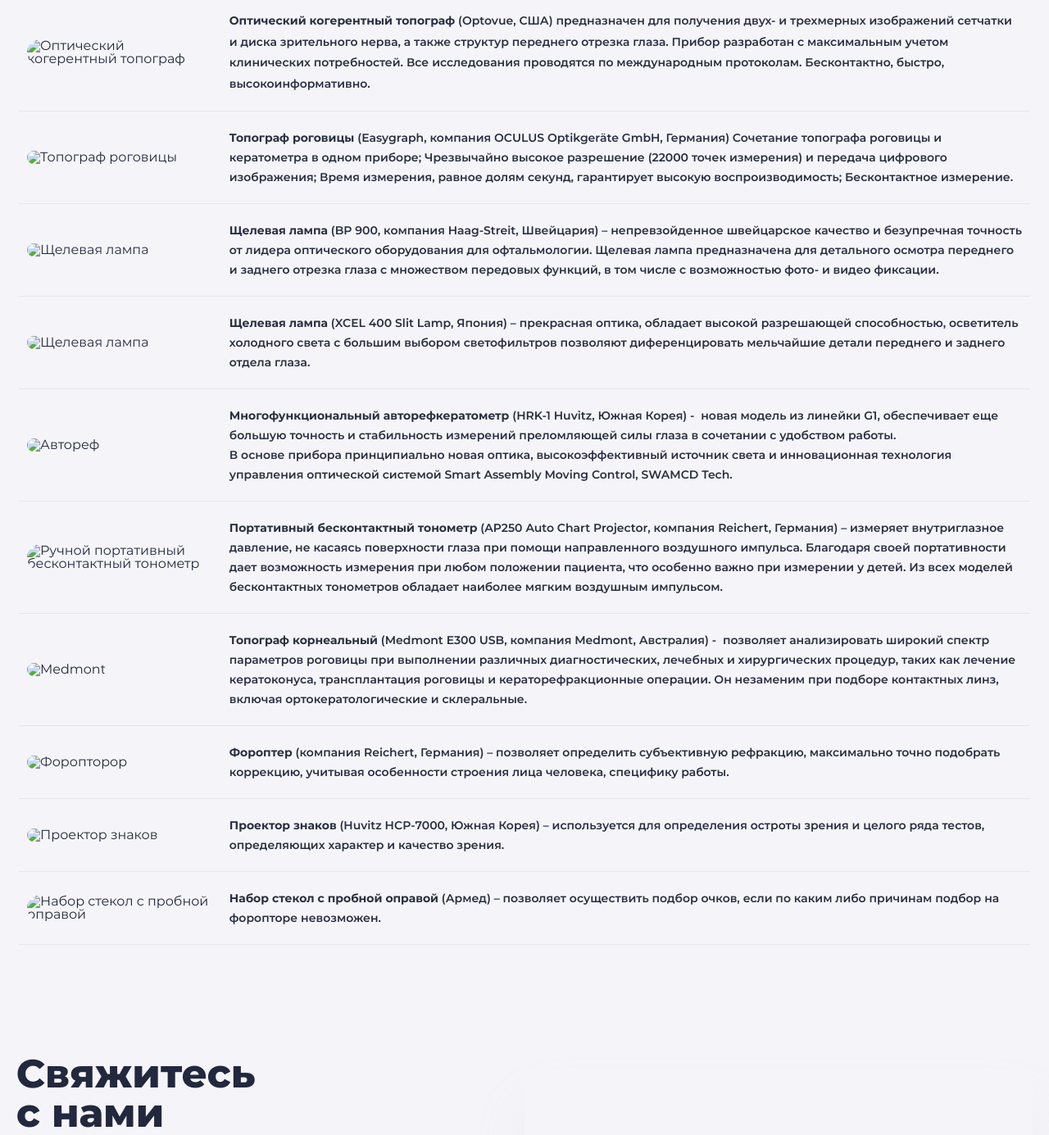
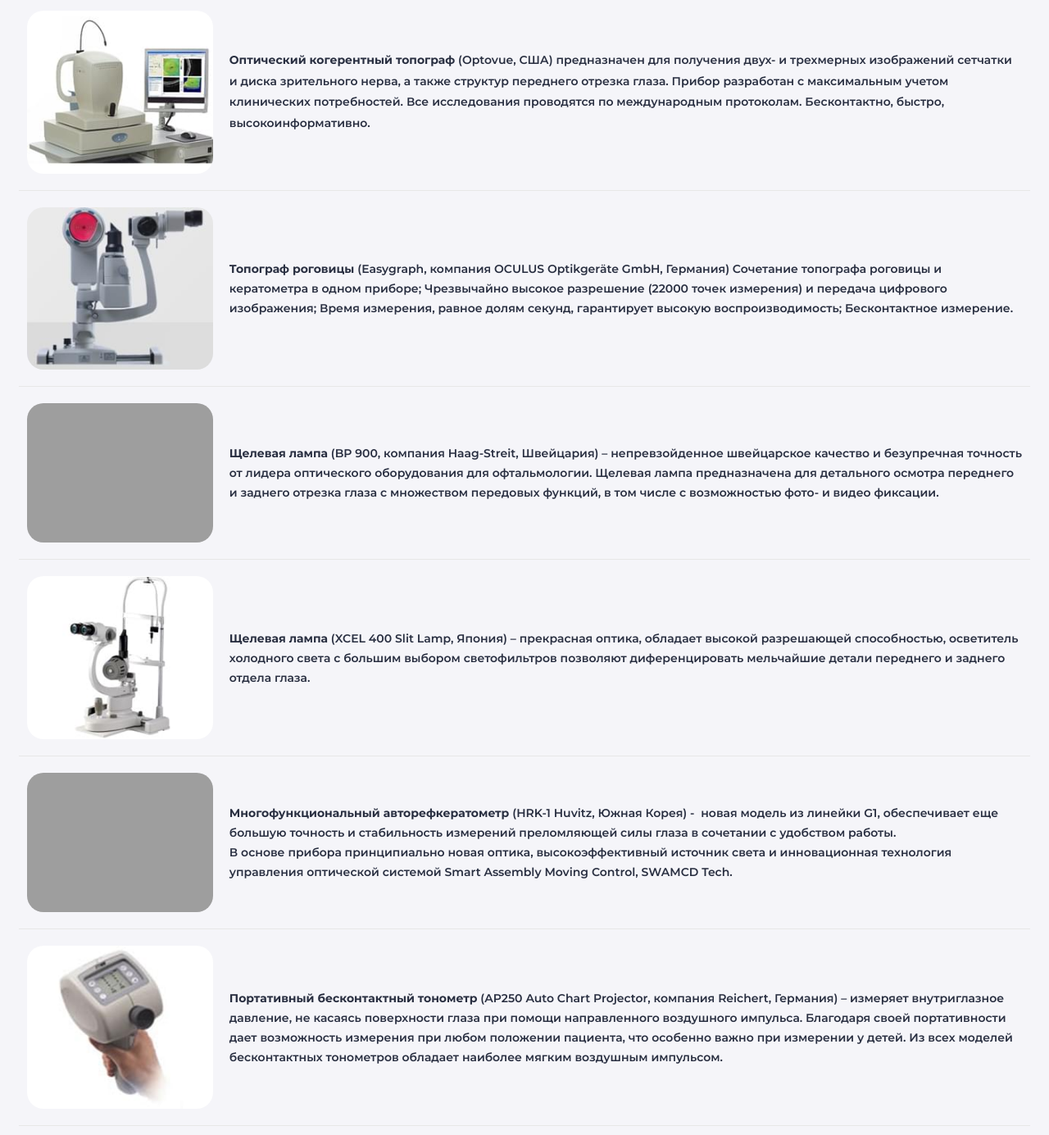
Before and after one commit to ligasaitov/oftalnova, a plain HTML site: page oftalnova/oborudovanie.html in a window 1280 px wide. Shown: the part 436-1821 px from the top of the page at 82% size. Drawn offline with nearby package versions, Linux system fonts and the light colour scheme; the site is published under a folder, as on GitHub Pages, so addresses that start at the root find nothing; files whose address does not match are found by name.

Commit message:
image oborudovanie.html

```diff
--- a/oftalnova/oborudovanie.html
+++ b/oftalnova/oborudovanie.html
@@ -228,7 +228,7 @@
 				<tbody>
 				<tr>
 					<td>
-				 <img alt="Оптический когерентный топограф" src="/img/oborudovanie/c053410d407fb8f33bc0cdd8c7fe62e4.jpg" height="219" title="Оптический когерентный топограф">
+				 <img alt="Оптический когерентный топограф" src="img/oborudovanie/c053410d407fb8f33bc0cdd8c7fe62e4.jpg" height="219" title="Оптический когерентный топограф">
 					</td>
 					<td>
 						<p>
@@ -238,7 +238,7 @@
 				</tr>
 				<tr>
 					<td>
-				 <img alt="Топограф роговицы" src="/img/oborudovanie/a911d11e8b8e39fe0d40aa7c3c117efb.jpg" height="219" title="Топограф роговицы">
+				 <img alt="Топограф роговицы" src="img/oborudovanie/a911d11e8b8e39fe0d40aa7c3c117efb.jpg" height="219" title="Топограф роговицы">
 					</td>
 					<td>
 						<p>
@@ -248,7 +248,7 @@
 				</tr>
 				<tr>
 					<td>
-						<img alt="Щелевая лампа" src="/img/oborudovanie/58240474803b60349b7ac65b0bdf02d3.png" height="219" title="Щелевая лампа">
+						<img alt="Щелевая лампа" src="img/oborudovanie/58240474803b60349b7ac65b0bdf02d3.png" height="219" title="Щелевая лампа">
 					</td>
 					<td>
 						<p>
@@ -258,7 +258,7 @@
 				</tr>
 				<tr>
 					<td>
-						<img alt="Щелевая лампа" src="/img/oborudovanie/192c2771b76dc31fce5f6ad57dc04e62.jpg" height="219" title="Щелевая лампа">
+						<img alt="Щелевая лампа" src="img/oborudovanie/192c2771b76dc31fce5f6ad57dc04e62.jpg" height="219" title="Щелевая лампа">
 					</td>
 					<td>
 						<p>
@@ -268,7 +268,7 @@
 				</tr>
 				<tr>
 					<td>
-						<img alt="Автореф" src="/img/oborudovanie/7416c49f7e6a373ae73811819614157c.png" height="219" title="Автореф">
+						<img alt="Автореф" src="img/oborudovanie/7416c49f7e6a373ae73811819614157c.png" height="219" title="Автореф">
 					</td>
 					<td>
 						<p>
@@ -281,7 +281,7 @@
 				</tr>
 				<tr>
 					<td>
-				 <img alt="Ручной портативный бесконтактный тонометр" src="/img/oborudovanie/f3fd1929a4ba4a46092b1ec7020d9a9a.jpg" height="219" title="Ручной портативный бесконтактный тонометр"><br>
+				 <img alt="Ручной портативный бесконтактный тонометр" src="img/oborudovanie/f3fd1929a4ba4a46092b1ec7020d9a9a.jpg" height="219" title="Ручной портативный бесконтактный тонометр"><br>
 					</td>
 					<td>
 						<p>
@@ -291,7 +291,7 @@
 				</tr>
 				<tr>
 					<td>
-				 <img alt="Medmont" src="/img/oborudovanie/8110dfbd7f8a7659d4dac2588f405895.png" title="Medmont"><br>
+				 <img alt="Medmont" src="img/oborudovanie/8110dfbd7f8a7659d4dac2588f405895.png" title="Medmont"><br>
 					</td>
 					<td>
 						<p>
@@ -301,7 +301,7 @@
 				</tr>
 				<tr>
 					<td>
-				 <img alt="Форопторор" src="/img/oborudovanie/52adbc2eb35e580f0b433f64fc13d2ba.jpg" height="219" title="Форопторор">
+				 <img alt="Форопторор" src="img/oborudovanie/52adbc2eb35e580f0b433f64fc13d2ba.jpg" height="219" title="Форопторор">
 					</td>
 					<td>
 						<p>
@@ -311,7 +311,7 @@
 				</tr>
 				<tr>
 					<td>
-						<img alt="Проектор знаков" src="/img/oborudovanie/2ae9625dd58b762012c0c0171b8e0577.jpg" height="219" title="Проектор знаков">
+						<img alt="Проектор знаков" src="img/oborudovanie/2ae9625dd58b762012c0c0171b8e0577.jpg" height="219" title="Проектор знаков">
 					</td>
 					<td>
 						<p>
@@ -321,7 +321,7 @@
 				</tr>
 				<tr>
 					<td>
-						<img alt="Набор стекол с пробной оправой" src="/img/oborudovanie/8afbf7b9d972bcb5c64fe7c9d1f449d0.jpg" height="219" title="Набор стекол с пробной оправой">
+						<img alt="Набор стекол с пробной оправой" src="img/oborudovanie/8afbf7b9d972bcb5c64fe7c9d1f449d0.jpg" height="219" title="Набор стекол с пробной оправой">
 					</td>
 					<td>
 						<p>
```
